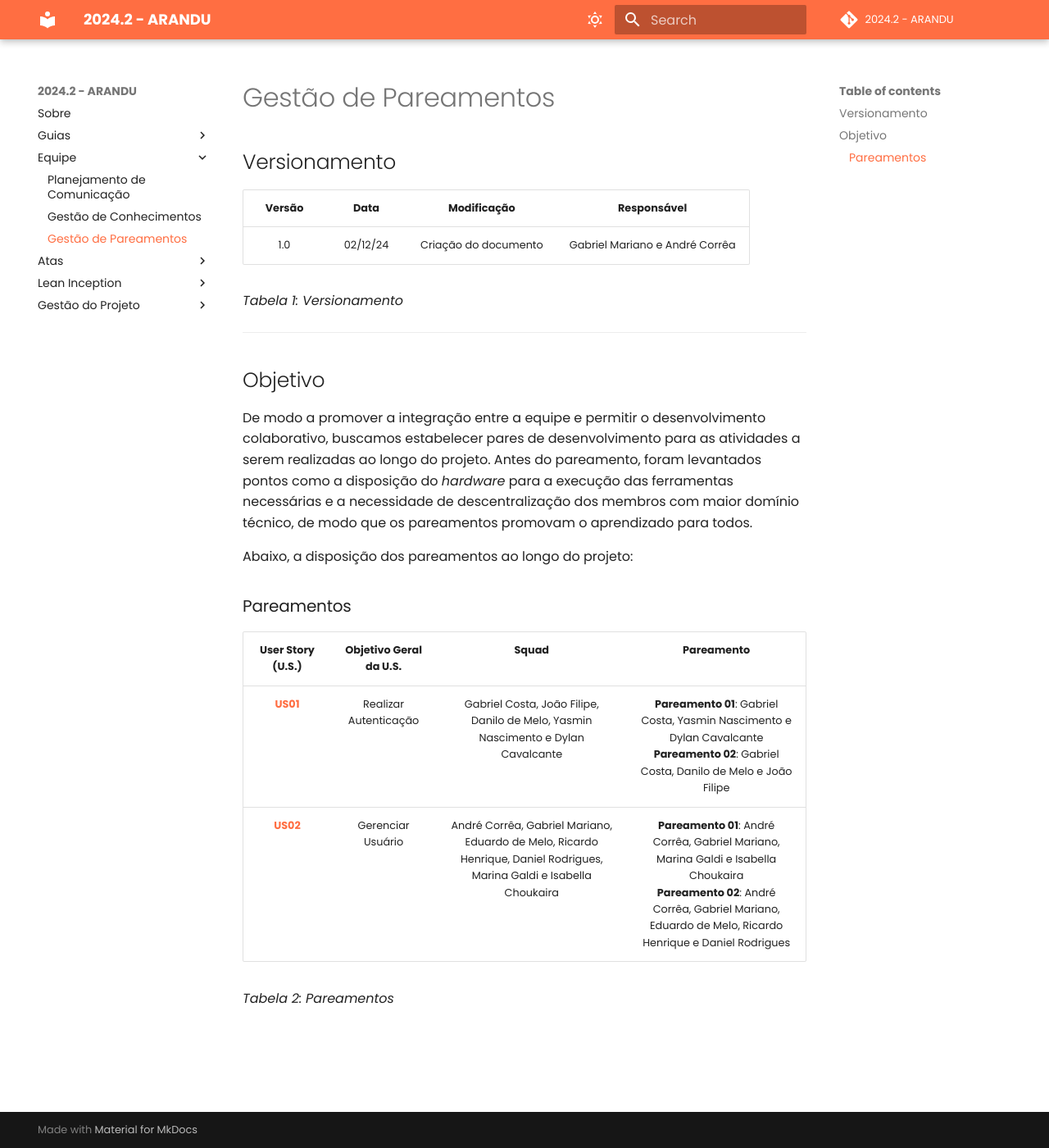
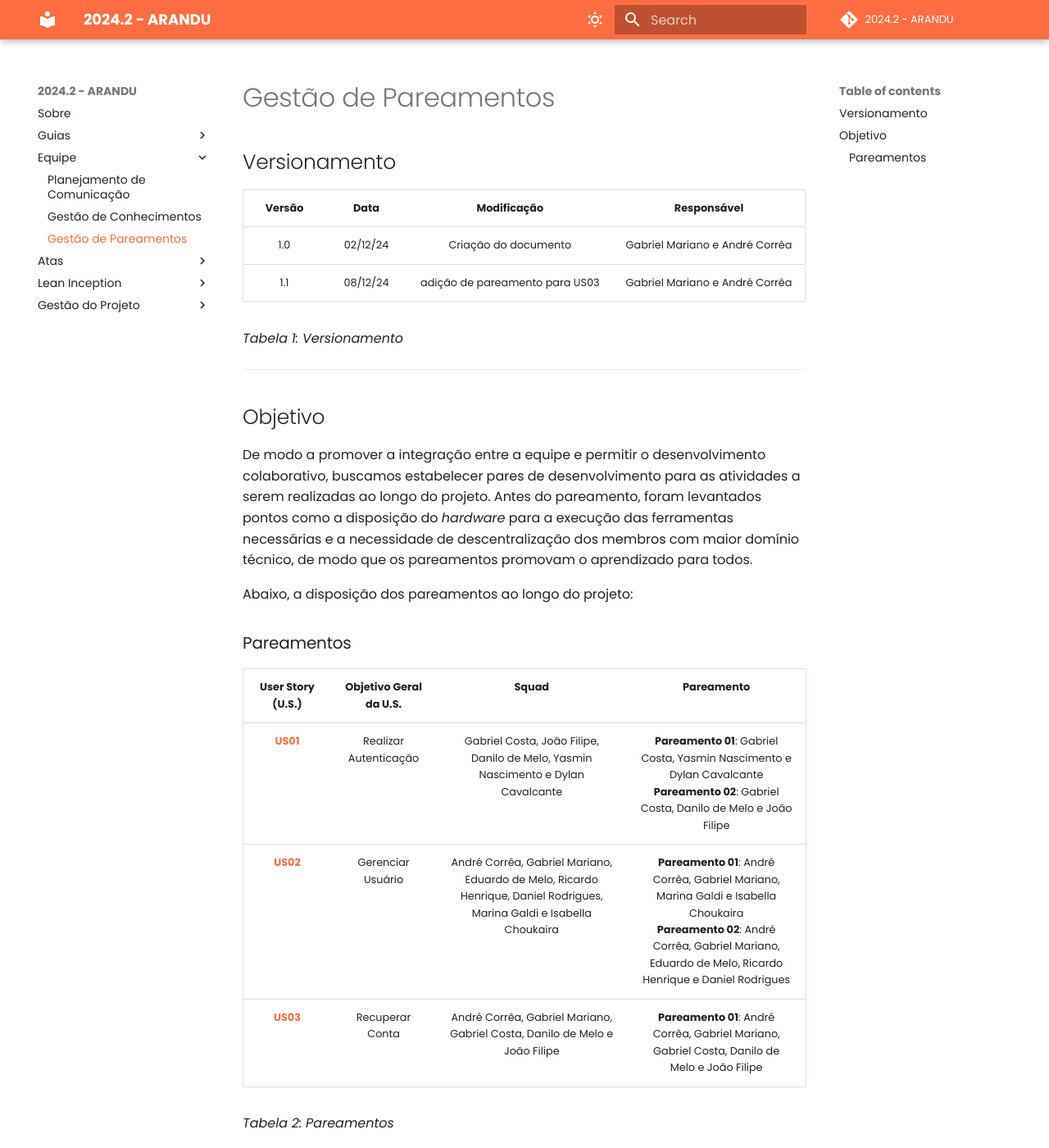
Before and after one commit to fga-eps-mds/2024.2-CALCULUS-Doc, an MkDocs documentation site: the page built from docs/equipe/gestao_de_pareamento.md, in a window 1280 px wide and 1400 px high. Shown: the whole window at 82% size. Built offline with MkDocs 1.6.1 and Material for MkDocs 9.7.7, drawn with Linux system fonts in a browser that asks for light colours; comment, search, counter and statistics services are not loaded.

Commit message:
doc#90: atualiza gesstão de pareamento
Co-authored-by: gabrielm2q <mariano.gabriel2q@gmail.com>

```diff
--- a/docs/equipe/gestao_de_pareamento.md
+++ b/docs/equipe/gestao_de_pareamento.md
@@ -5,6 +5,7 @@
 | **Versão** | **Data** | **Modificação** | **Responsável** |
 | :-: | :-: | :-: | :-: |
 | 1.0 | 02/12/24 | Criação do documento | Gabriel Mariano e André Corrêa |
+| 1.1| 08/12/24 | adição de pareamento para US03 | Gabriel Mariano e André Corrêa |
 
 *Tabela 1: Versionamento*
 
@@ -22,9 +23,9 @@ Abaixo, a disposição dos pareamentos ao longo do projeto:
 | :-: | :-: | :-: | :-: |
 | [**US01**](https://github.com/fga-eps-mds/2024.2-ARANDU-DOC/issues/58) | Realizar Autenticação | Gabriel Costa, João Filipe, Danilo de Melo, Yasmin Nascimento e Dylan Cavalcante | **Pareamento 01**: Gabriel Costa, Yasmin Nascimento e Dylan Cavalcante </br> **Pareamento 02**: Gabriel Costa, Danilo de Melo e João Filipe |
 | [**US02**](https://github.com/fga-eps-mds/2024.2-ARANDU-DOC/issues/59) | Gerenciar Usuário | André Corrêa, Gabriel Mariano, Eduardo de Melo, Ricardo Henrique, Daniel Rodrigues, Marina Galdi e Isabella Choukaira | **Pareamento 01**: André Corrêa, Gabriel Mariano, Marina Galdi e Isabella Choukaira </br> **Pareamento 02**: André Corrêa, Gabriel Mariano, Eduardo de Melo, Ricardo Henrique e Daniel Rodrigues |
+| [**US03**](https://github.com/fga-eps-mds/2024.2-ARANDU-DOC/issues/60) | Recuperar Conta | André Corrêa, Gabriel Mariano, Gabriel Costa, Danilo de Melo e João Filipe | **Pareamento 01**: André Corrêa, Gabriel Mariano, Gabriel Costa, Danilo de Melo e João Filipe|
 
 <!--
-| [**US03**](https://github.com/fga-eps-mds/2024.2-ARANDU-DOC/issues/60) | Recuperar Conta | a definir | a definir |
 | [**US04**](https://github.com/fga-eps-mds/2024.2-ARANDU-DOC/issues/66) | Acessar Disciplinas | a definir | a definir |
 | [**US05**](https://github.com/fga-eps-mds/2024.2-ARANDU-DOC/issues/64) | Acessar Jornadas | a definir | a definir |
 | [**US06**](https://github.com/fga-eps-mds/2024.2-ARANDU-DOC/issues/65) | Acessar Trilhas | a definir | a definir |
```
